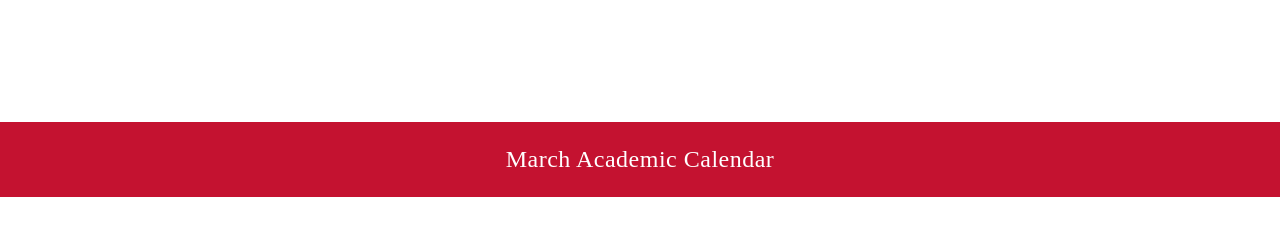
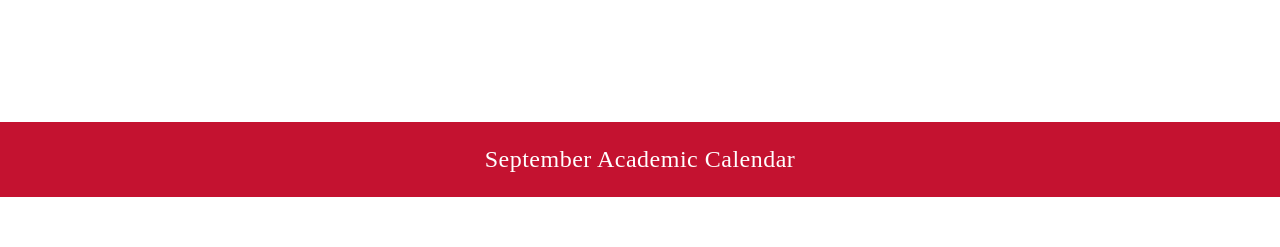
Before and after one commit to alexziao05/newsletter-website, a plain HTML site: page index.html in a window 1280 px wide. Shown: the part 6064-6311 px from the top of the page. Drawn offline with Linux system fonts and the light colour scheme.

Commit message:
fixed typo

```diff
--- a/index.html
+++ b/index.html
@@ -168,7 +168,7 @@
     </div>
 
     <div class="section">
-        <h2 class="section-text">March Academic Calendar</h2>
+        <h2 class="section-text">September Academic Calendar</h2>
     </div>
 
     <div class="calendar-item">
```
